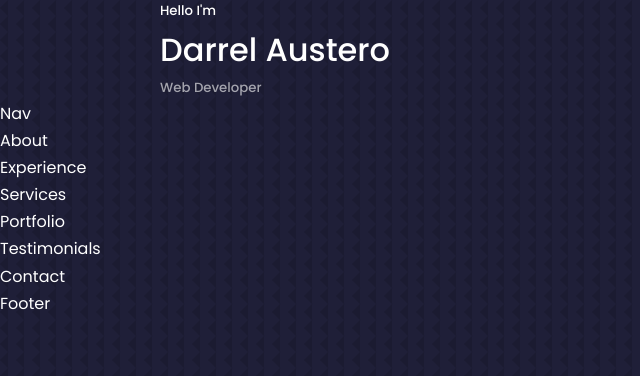
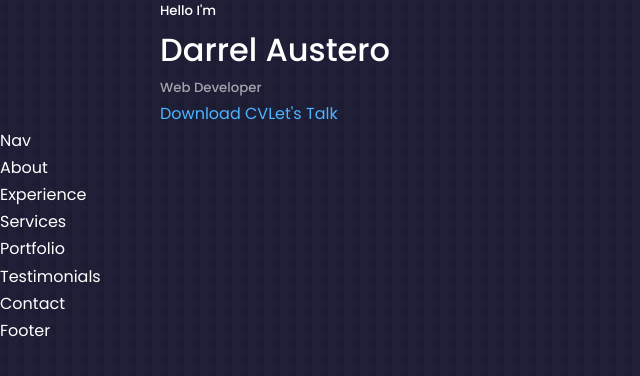
Before and after one commit to darrelaustero2022/reactPortfolio, a React (Create React App) app: page / in a window 1280 px wide. Shown: the top 376 px of the page, without its empty margins (0-640 px from the left). Built offline with nearby package versions, Linux system fonts and the light colour scheme.

Commit message:
added home section

```diff
--- /dev/null
+++ b/src/Components/Header/CTA.jsx
@@ -0,0 +1,13 @@
+import React from 'react'
+import CV from '../../Assets/Darrel Resume.pdf'
+
+const CTA = () => {
+  return (
+    <div className='cta'>
+        <a href={CV} download>Download CV</a>
+        <a href="#contact">Let's Talk</a>
+    </div>
+  )
+}
+
+export default CTA
--- a/src/Components/Header/Header.jsx
+++ b/src/Components/Header/Header.jsx
@@ -1,5 +1,6 @@
 import React from 'react'
 import './header.css'
+import CTA from './CTA'
 
 const Header = () => {
   return (
@@ -8,7 +9,7 @@ const Header = () => {
         <h5>Hello I'm</h5>
         <h1>Darrel Austero</h1>
         <h5 className="text-light">Web Developer</h5>
-
+        <CTA />
       </div>
     </header>
   )
```
